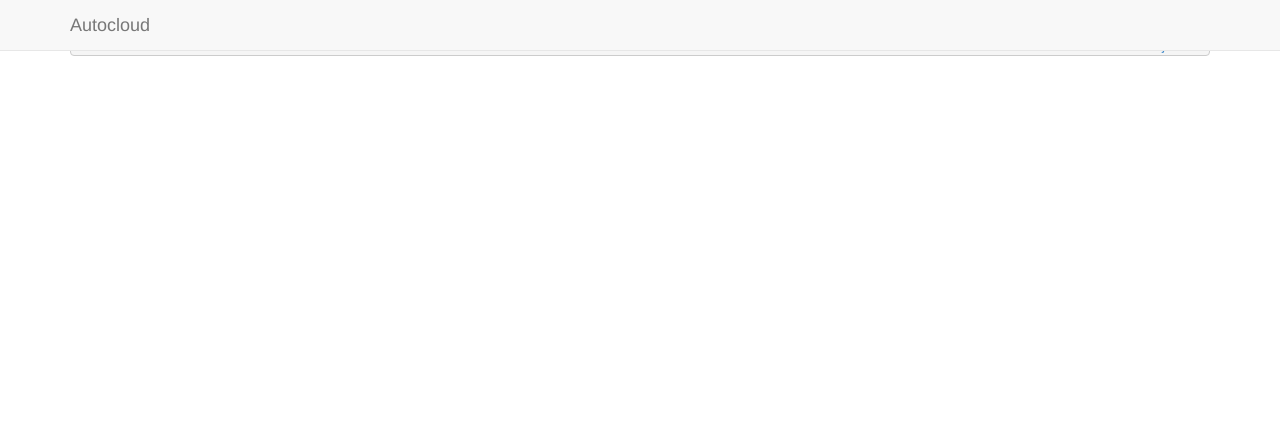
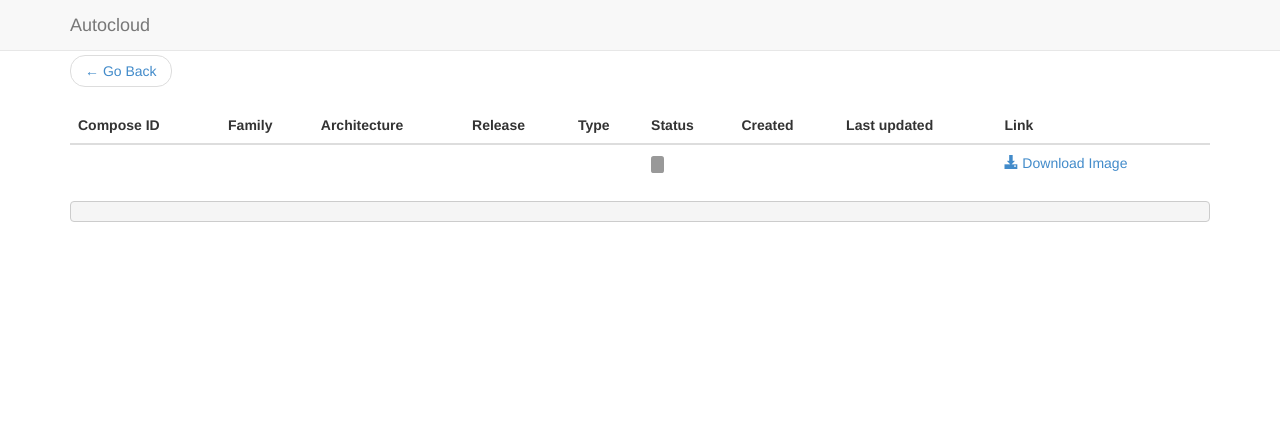
Before and after one commit to kushaldas/autocloud, a Flask app: template autocloud/web/templates/job_output.html in a window 1280 px wide. Shown: the top 421 px of the page. Run offline with Flask 2, Linux system fonts and the light colour scheme; the template is opened without the code that fills it, so the values that code supplies are empty; parts of the project's set-up code (start-up, migrations or seed data) failed here and were passed over; some libraries are stand-ins or nearby versions.

Commit message:
Add styling and details to compose output page

```diff
--- a/autocloud/web/app.py
+++ b/autocloud/web/app.py
@@ -163,12 +163,21 @@ def job_details(compose_pk=None):
 
 @app.route('/jobs/<jobid>/output')
 def job_output(jobid):
-    job = get_object_or_404(session,
+    job_detail = get_object_or_404(session,
                             ComposeJobDetails,
                             ComposeJobDetails.id == jobid)
 
+    _id = session.query(ComposeDetails.id).filter_by(
+        compose_id=job_detail.compose_id).all()[0][0]
+
+    compose_locations = dict(session.query(
+        ComposeDetails.compose_id,
+        ComposeDetails.location).filter(
+            ComposeDetails.compose_id.in_(job_detail.compose_id)).all())
+
     return flask.render_template(
-        'job_output.html', job=job)
+        'job_output.html', job_detail=job_detail,
+        compose_locations=compose_locations, _id=_id)
 
 
 # API stuff
--- a/autocloud/web/static/css/style.css
+++ b/autocloud/web/static/css/style.css
@@ -1,3 +1,11 @@
 .i-b {
     display: inline-block !important;
 }
+
+.m-t-5 {
+    margin-top: 5px;
+}
+
+.m-t-10 {
+    margin-top: 10px;
+}
--- a/autocloud/web/templates/job_output.html
+++ b/autocloud/web/templates/job_output.html
@@ -1,8 +1,66 @@
 {% extends "master.html" %}
 
 {% block body %}
-<a class="pull-right" href="{{ url_for('job_details') }}">Go to job details</a>
 <div class="container">
-  <pre>{{ job.output }}</pre>
+  <nav>
+    <ul class="pager">
+      <li class="previous">
+          <a href="{{ url_for('job_details', compose_pk=_id) }}"><span aria-hidden="true">&larr;</span> Go Back</a>
+      </li>
+    </ul>
+  </nav>
+  <table class="table table-hover m-t-10">
+    <thead>
+      <tr>
+        <th>Compose ID</th>
+        <th>Family</th>
+        <th>Architecture</th>
+        <th>Release</th>
+        <th>Type</th>
+        <th>Status</th>
+        <th>Created</th>
+        <th>Last updated</th>
+        <th>Link</th>
+      </tr>
+    </thead>
+    <tbody>
+        <tr>
+            <td>
+                <a href="{{ compose_locations[job_detail.compose_id] }}" target="_blank">{{ job_detail.compose_id }}</a>
+            </td>
+            <td>
+            {{ job_detail.family }}
+            </td>
+            <td>
+            {{ job_detail.arch }}
+            </td>
+            <td>
+            {{ job_detail.release }}
+            </td>
+            <td>
+            {{ job_detail.image_type }}
+            </td>
+            <td>
+                {% if job_detail.status == 's' %}
+                <span class="label label-success glyphicon glyphicon-ok">
+                {% elif job_detail.status in ('f', 'a') %}
+                <span class="label label-danger glyphicon glyphicon-remove">
+                {% elif job_detail.status == 'r' %}
+                <span class="label label-primary glyphicon glyphicon-refresh">
+                {% elif job_detail.status == 'q' %}
+                <span class="label label-info glyphicon glyphicon-time">
+                {% else %}
+                <span class="label label-default">
+                {% endif %}
+                    {{ job_detail.status }}
+                </span>
+            </td>
+            <td>{{ job_detail.created_on.strftime('%Y-%m-%d %H:%M:%S') }}</td>
+            <td>{{ job_detail.last_updated.strftime('%Y-%m-%d %H:%M:%S') }}</td>
+            <td><a href="{{ job_detail.image_url }}"><icon class="glyphicon glyphicon-download-alt i-b"></icon> Download Image</a></td>
+        </tr>
+    </tbody>
+  </table>
+  <pre>{{ job_detail.output }}</pre>
 </div>
 {% endblock %}
```
